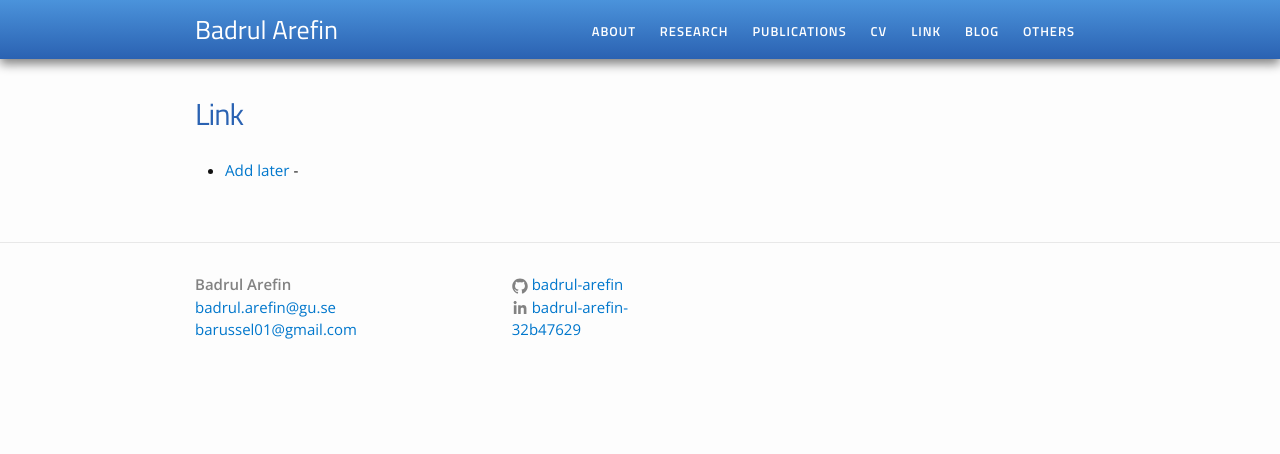
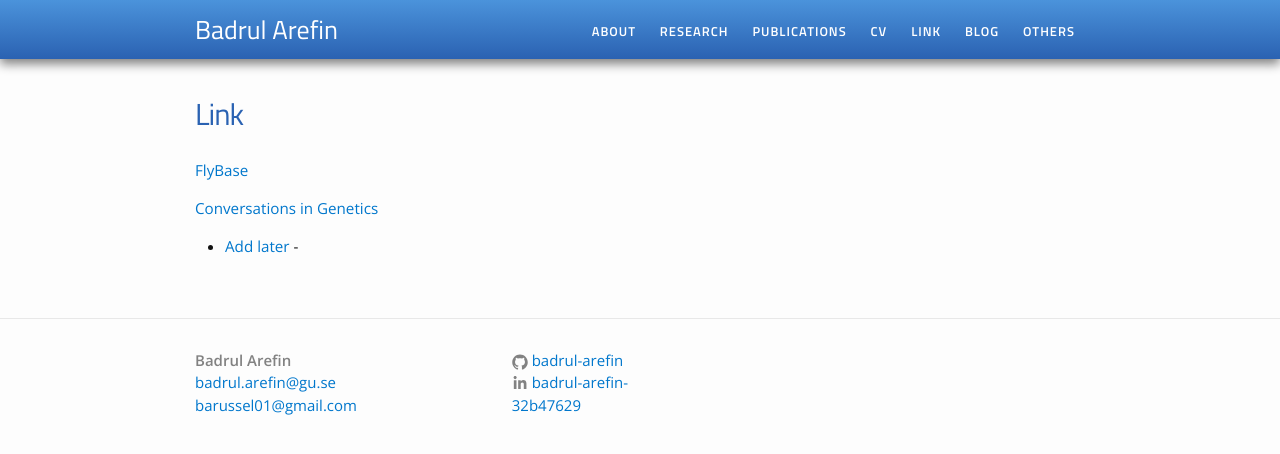
Before and after one commit to Badrul-Arefin/badrul-arefin.github.io, a Jekyll site: the page built from link.md, in a window 1280 px wide. Shown: the top 454 px of the page. Built offline with Jekyll 4.4.1, drawn with Linux system fonts in a browser that asks for light colours.

Commit message:
Update link.md

```diff
--- a/link.md
+++ b/link.md
@@ -3,6 +3,12 @@ layout: page
 permalink: /link/
 title: Link
 ---
+<a href="http://flybase.org/">FlyBase</a><br>
+
+<a href="http://www.genestory.org/projectDev.html">Conversations in Genetics</a><br>
+
+
+
 <ul>
-	<li><a href="Add later">Add later</a> - </li>
+	<li><a href="will add more later..">Add later</a> - </li>
 </ul>
```
